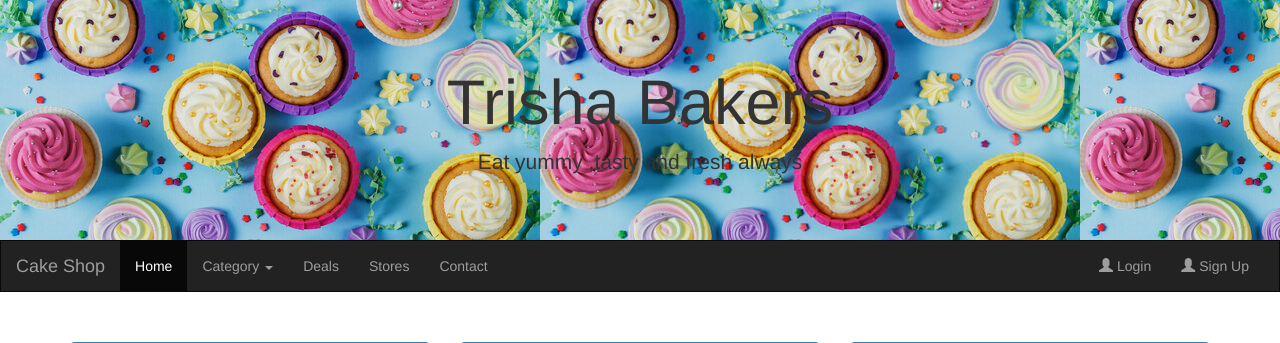
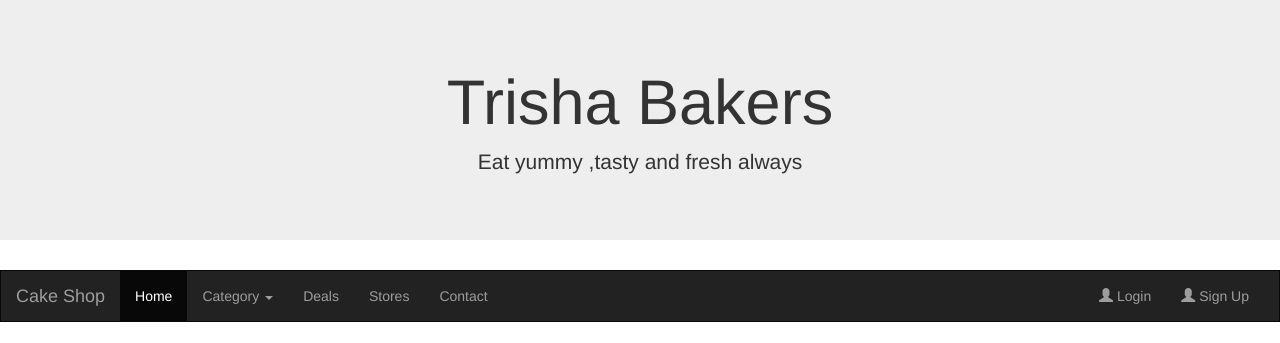
Before and after one commit to Sayali2811/Cake-shop-management, a Django app: page / in a window 1280 px wide. Shown: the top 343 px of the page. Run offline with Django 4.2, Linux system fonts and the light colour scheme; data comes from the database, SQL or seed files in the repository; some libraries are stand-ins or nearby versions.

```diff
--- a/cakeshop/UserApp/templates/homepage.html
+++ b/cakeshop/UserApp/templates/homepage.html
@@ -17,11 +17,11 @@
         }
 
         /* Remove the jumbotron's default bottom margin */
-        .jumbotron {
+        /* .jumbotron {
             background-image:url('{% static "b.jpg" %}');height: 100; width: 100%;
         margin-bottom: 0;
 
-        }
+        } */
 
         /* Add a gray background color and some padding to the footer */
         footer {
```
